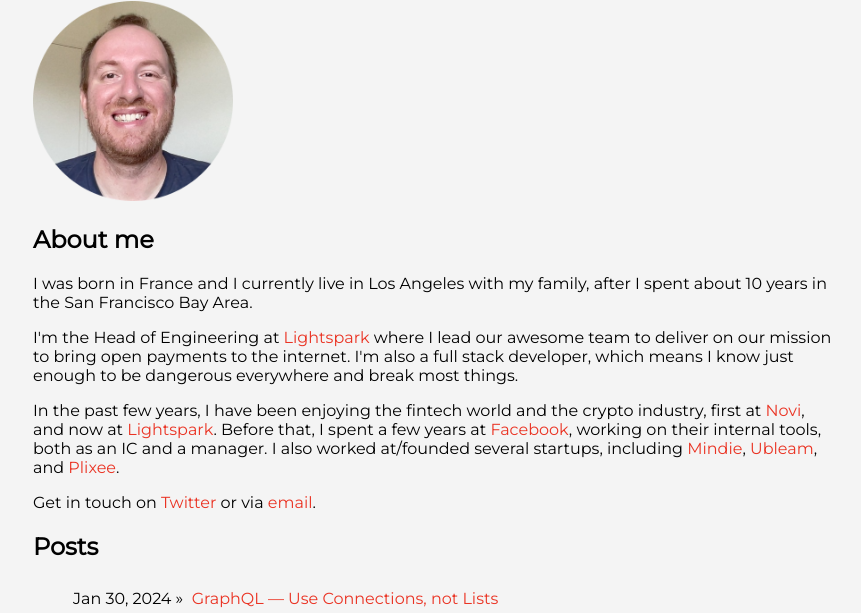
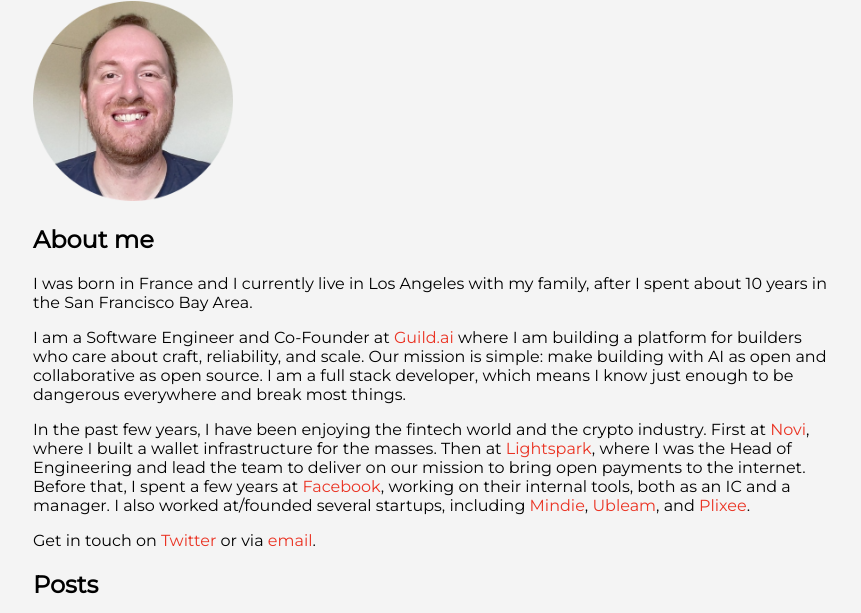
Before and after one commit to vdurmont/vdurmont.github.com, an Eleventy site: page index.html in a window 1280 px wide. Shown: the part 144-757 px from the top of the page, without its empty margins (207-1068 px from the left). Built offline with nearby package versions, Linux system fonts and the light colour scheme; Eleventy itself is replaced by a stand-in of ours; files that its build step writes are made by us from their sources.

Commit message:
Update bio

```diff
--- a/index.html
+++ b/index.html
@@ -13,23 +13,10 @@
   I spent about 10 years in the San Francisco Bay Area.
 </p>
 <p>
-  I'm the Head of Engineering at
-  <a href="https://www.lightspark.com/">Lightspark</a> where I lead our awesome
-  team to deliver on our mission to bring open payments to the internet. I'm
-  also a full stack developer, which means I know just enough to be dangerous
-  everywhere and break most things.
+  I am a Software Engineer and Co-Founder at <a href="https://guild.ai">Guild.ai</a> where I am building a platform for builders who care about craft, reliability, and scale. Our mission is simple: make building with AI as open and collaborative as open source. I am a full stack developer, which means I know just enough to be dangerous everywhere and break most things.
 </p>
 <p>
-  In the past few years, I have been enjoying the fintech world and the crypto
-  industry, first at
-  <a href="https://about.fb.com/news/2020/05/welcome-to-novi/">Novi</a>, and now
-  at <a href="https://www.lightspark.com/">Lightspark</a>. Before that, I spent
-  a few years at <a href="https://www.facebook.com">Facebook</a>, working on
-  their internal tools, both as an IC and a manager. I also worked at/founded
-  several startups, including
-  <a href="https://www.crunchbase.com/organization/mindie">Mindie</a>,
-  <a href="https://www.ubleam.com">Ubleam</a>, and
-  <a href="https://www.crunchbase.com/organization/plixee">Plixee</a>.
+  In the past few years, I have been enjoying the fintech world and the crypto industry. First at <a href="https://about.fb.com/news/2020/05/welcome-to-novi/">Novi</a>, where I built a wallet infrastructure for the masses. Then at <a href="https://www.lightspark.com/">Lightspark</a>, where I was the Head of Engineering and lead the team to deliver on our mission to bring open payments to the internet. Before that, I spent a few years at <a href="https://www.facebook.com">Facebook</a>, working on their internal tools, both as an IC and a manager. I also worked at/founded several startups, including <a href="https://www.crunchbase.com/organization/mindie">Mindie</a>, <a href="https://www.ubleam.com">Ubleam</a>, and <a href="https://www.crunchbase.com/organization/plixee">Plixee</a>.
 </p>
 <p>
   Get in touch on
```
Also changed, not shown: docs/index.html (+2 -15 lines).
